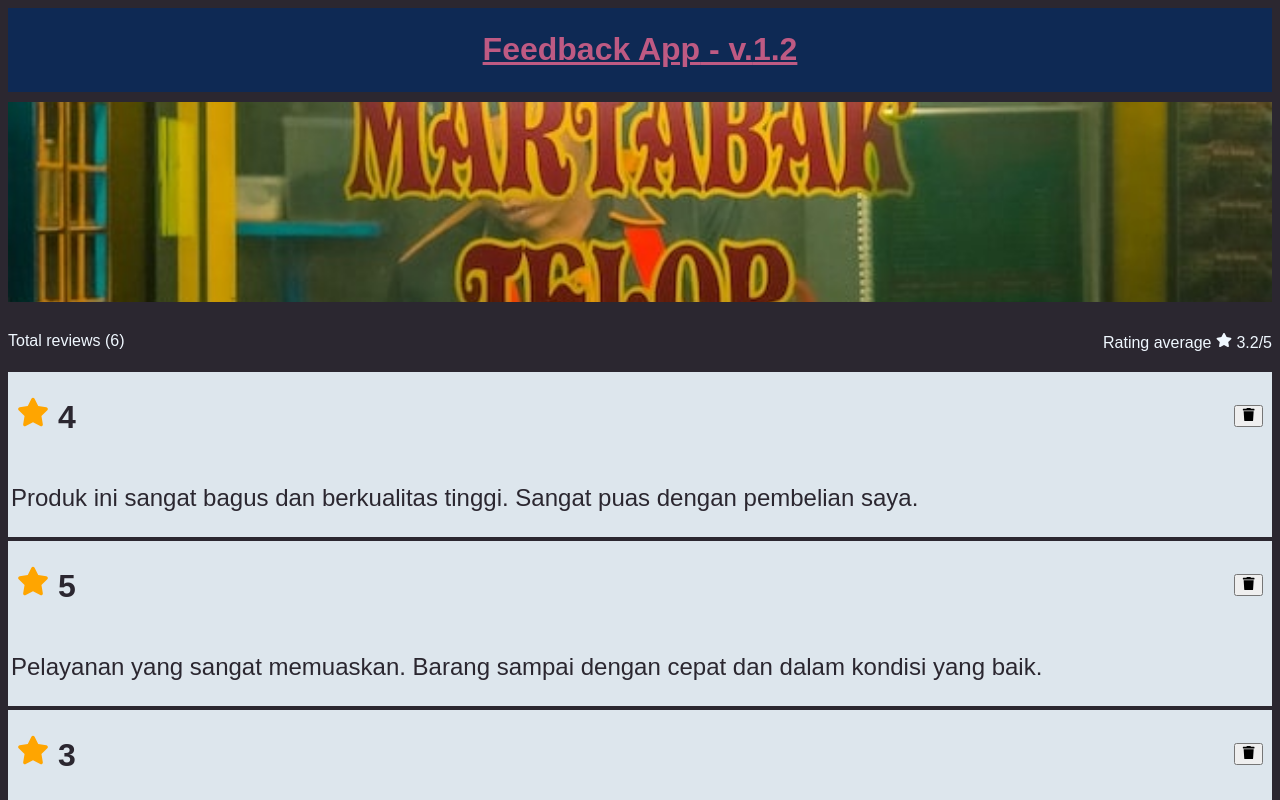
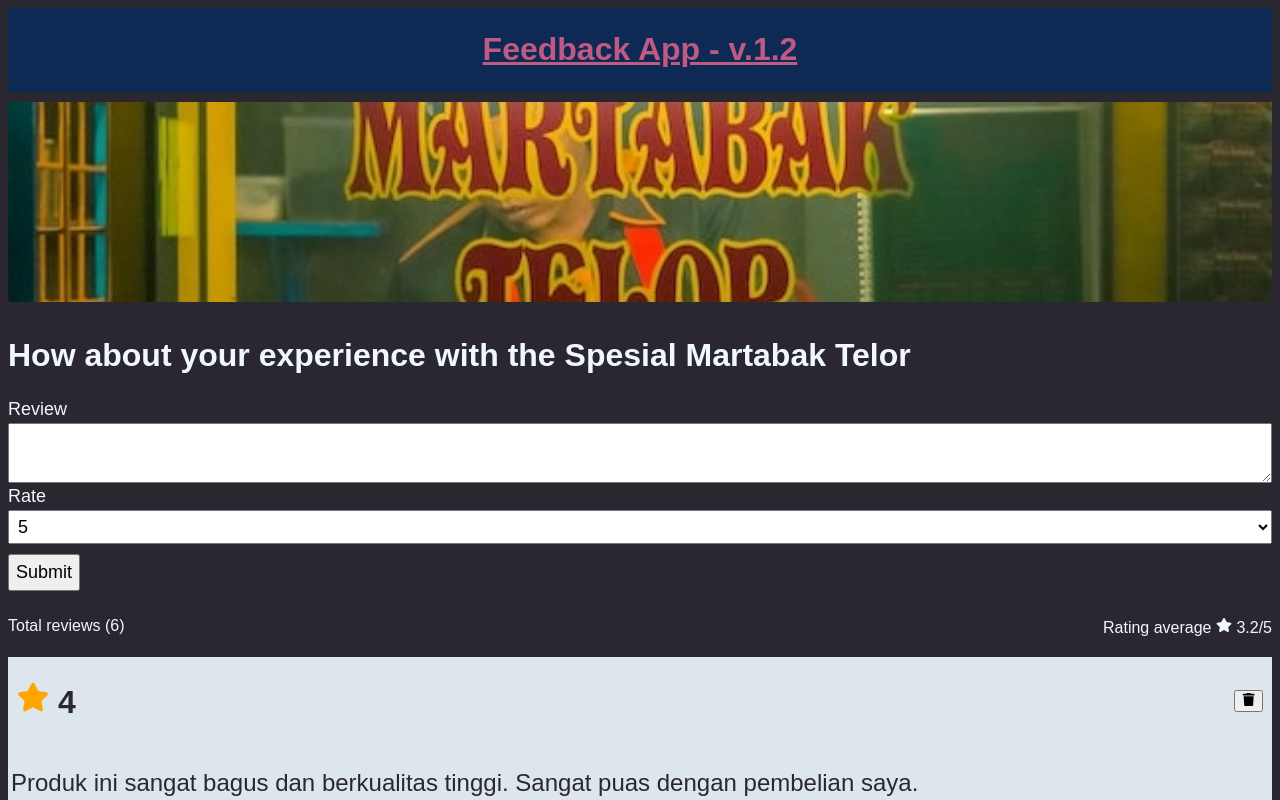
Before and after one commit to nnivxix/feedback-app, a React (Vite) app: page / in a window 1280 px wide. Shown: the top 800 px of the page. Built offline with nearby package versions, Linux system fonts and the light colour scheme.

Commit message:
feat: component form review

```diff
--- a/src/App.tsx
+++ b/src/App.tsx
@@ -4,6 +4,7 @@ import martabak from "./assets/product.jpg";
 import Header from "./components/Header";
 import ReviewList from "./components/ReviewList";
 import Summary from "./components/Summary";
+import ReviewForm from "./components/ReviewForm";
 
 function App() {
   const [reviews, setReview] = useState(dataReviews);
@@ -14,6 +15,7 @@ function App() {
     <main>
       <Header title="Feedback App" version={1.2} />
       <img className="foto-product" src={martabak} alt="martabak" />
+      <ReviewForm product="Spesial Martabak Telor" />
       <Summary reviews={reviews} />
       <ReviewList reviews={reviews} handleDelete={deleteReview} />
     </main>
--- /dev/null
+++ b/src/components/ReviewForm.tsx
@@ -0,0 +1,42 @@
+import React, { useState } from "react";
+
+function ReviewForm({ product }: { product: string }) {
+  const [review, setReview] = useState("");
+  const handleTextChange = (e: {
+    target: { value: React.SetStateAction<string> };
+  }) => {
+    setReview(e.target.value);
+  };
+
+  return (
+    <div>
+      <h1>How about your experience with the {product}</h1>
+      <form className="form-container">
+        <div className="wrap-form">
+          <label htmlFor="review">Review</label>
+          <textarea
+            name="review"
+            onChange={handleTextChange}
+            id="review"
+          ></textarea>
+        </div>
+        <div className="wrap-form">
+          <label htmlFor="rate">Rate</label>
+          <select id="rate">
+            <option value="1">1</option>
+            <option value="2">2</option>
+            <option value="3">3</option>
+            <option value="3">4</option>
+            <option value="4">5</option>
+            <option value="5" selected>
+              5
+            </option>
+          </select>
+        </div>
+        <button>Submit</button>
+      </form>
+    </div>
+  );
+}
+
+export default ReviewForm;
--- a/src/styles/index.css
+++ b/src/styles/index.css
@@ -42,3 +42,27 @@ body {
   height: 25vh;
   object-fit: cover;
 }
+
+.wrap-form{
+  display: flex;
+  flex-direction: column;
+}
+.wrap-form label {
+  font-size: 18px;
+  padding: 3px 0;
+}
+.wrap-form textarea {
+  font-size: 18px;
+  padding: 5px;
+  font-family: 'Segoe UI', Tahoma, Geneva, Verdana, sans-serif;
+}
+.wrap-form select {
+  font-size: 18px;
+  padding: 5px;
+}
+.form-container button {
+  padding: 6px;
+  margin: 10px 0;
+  font-size: 18px;
+
+}
```
